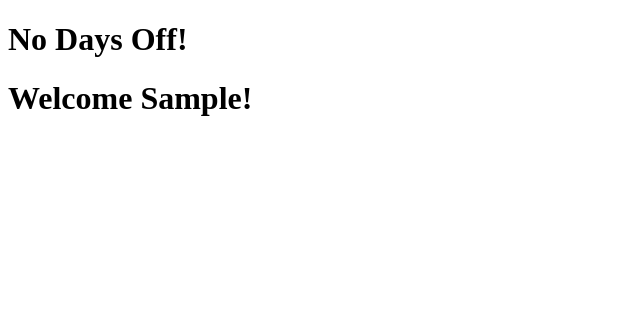
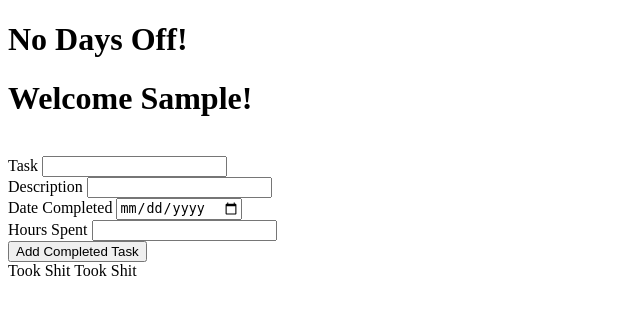
Before and after one commit to Mikey-Simmons/no-days-off, a Django app: template main/templates/welcome.html in a window 1280 px wide. Shown: the top 315 px of the page, without its empty margins (0-640 px from the left). Run offline with Django 3.2, Linux system fonts and the light colour scheme; the template is opened without the code that fills it: values that come from a table or form of the project are taken from there, others are empty; data comes from the database, SQL or seed files in the repository; both versions use the stored data as it was after the commit; tables that the repository leaves empty hold one stand-in row (values such as "Sample post").

Commit message:
added_task
Wrote the logic so that each user can add tasks to their account

```diff
--- a/main/templates/welcome.html
+++ b/main/templates/welcome.html
@@ -1,15 +1,48 @@
 <!DOCTYPE html>
 <html lang="en">
+
 <head>
     <meta charset="UTF-8">
     <meta http-equiv="X-UA-Compatible" content="IE=edge">
     <meta name="viewport" content="width=device-width, initial-scale=1.0">
     <title>NoDaysOFF!</title>
 </head>
+
 <body>
     <div class="container">
         <h1>No Days Off!</h1>
         <h1>Welcome {{logged_in_user.first_name}}! </h1>
+        <br>
+        <form action="addtask" method=post>
+            {% csrf_token %}
+            <div class="mb-3">
+                <label for="title" class="form-label">Task</label>
+                <input type="text" class="form-control" id="title" name="title" placeholder="">
+            </div>
+            <div class="mb-3">
+                <label for="description" class="form-label">Description</label>
+                <input type="text" class="form-control" id="description" name="description" placeholder="">
+            </div>
+            <div class="mb-3">
+                <label for="day_completed" class="form-label">Date Completed</label>
+                <input type="date" class="form-control" id="day_completed" name="day_completed" placeholder="">
+            </div>
+            <div class="mb-3">
+                <label for="time_spent" class="form-label">Hours Spent</label>
+                <input type="number" class="form-control" id="time_spent" name="time_spent" placeholder="">
+            </div>
+
+            <button type="submit" class="btn btn-danger"> Add Completed Task </button>
+        </form>
+        <div class="tasks">
+            {%for task in all_tasks%}
+            {{task.title}}
+            {%endfor%}
+        </div>
+
     </div>
+
+
 </body>
+
 </html>
--- a/main/urls.py
+++ b/main/urls.py
@@ -4,5 +4,6 @@ urlpatterns = [
     path('', views.index),
     path('login', views.login),
     path('register', views.register),
-    path('welcome', views.welcome)
+    path('welcome', views.welcome),
+    path('addtask', views.addtask)
 ]
```
Also changed, not shown: main/views.py (+15 -0 lines), db.sqlite3.
